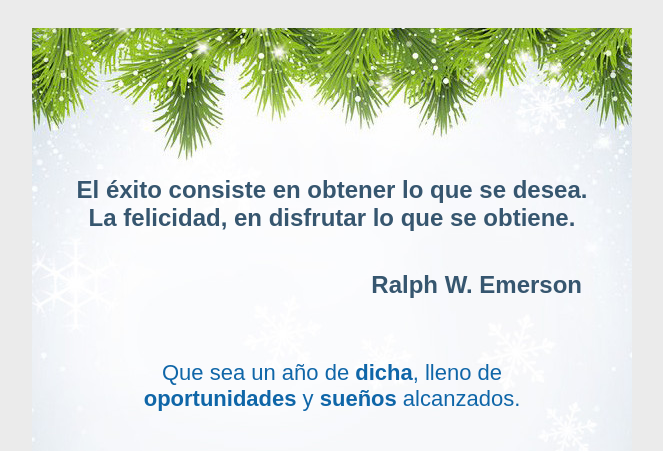
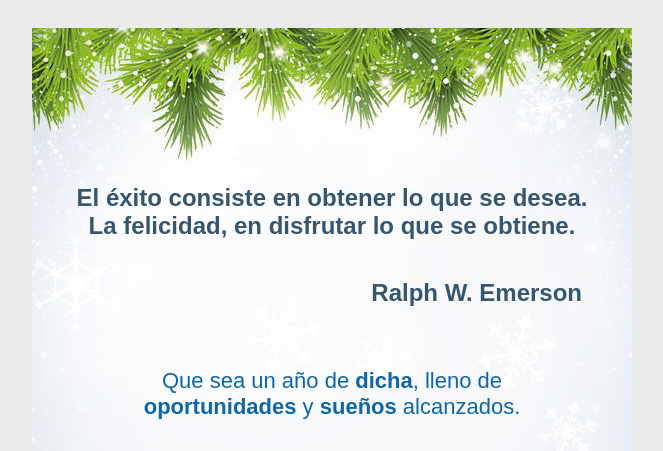
Before and after one commit to rodsilver83/MAILINGS, a website: page bpg/src/Mailings/7-Dec-mex/index.html in a window 1280 px wide. Shown: the top 451 px of the page, without its empty margins (308-971 px from the left). Drawn offline with Linux system fonts and the light colour scheme.

Commit message:
div position absolute solution

```diff
--- a/bpg/src/Mailings/7-Dec-mex/index.html
+++ b/bpg/src/Mailings/7-Dec-mex/index.html
@@ -35,14 +35,11 @@
   </tr>
 
   <tr>
-    <td bgcolor="#E4EBF2" background="frases.jpg" style="text-align: center;" height="374" width="600">
-    <!--[if gte mso 9]>
-    <v:rect style="width:600px;height:374px;" strokecolor="none">
-      <v:fill type="tile" color="#363636" src="frases.jpg" /></v:fill>
-    </v:rect>
-    <v:shape id="NameHere" style="position:absolute;width:600px;height:374px;">
-    <![endif]-->
+    <td bgcolor="#E4EBF2" style="text-align: center;" height="374" width="600">
+      <img style="display: block" src="frases.jpg"
+           alt="FoodTech, Logistic, Packing, Logistica, Alimentacion">
 
+      <div style="position: absolute; top: 170px;">
         <table border="0" width="500" cellpadding="0" cellspacing="0" align="center" height="374"
                style="font-size: 24px; color: #36566F; font-family: Arial">
           <tr>
@@ -86,10 +83,7 @@
             </td>
           </tr>
         </table>
-
-    <!--[if gte mso 9]>
-    </v:shape>
-    <![endif]-->
+      </div>
 
     </td>
   </tr>
```
Also changed, not shown: 1 other file.
